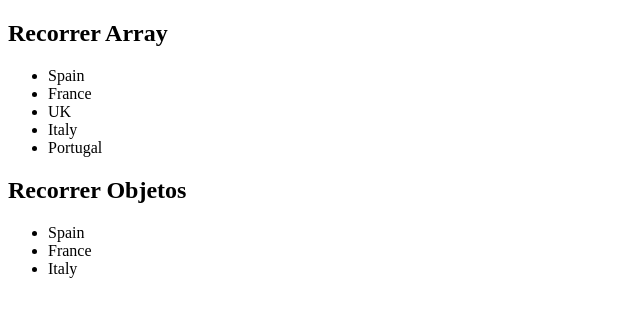
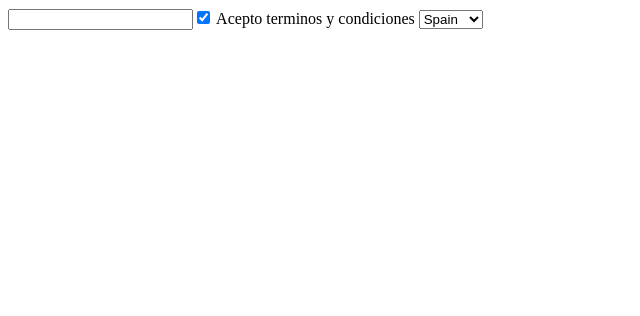
Before and after one commit to DatBrian/primer_proyecto, a Vue app: page / in a window 1280 px wide. Shown: the top 316 px of the page, without its empty margins (0-640 px from the left). Built offline with nearby package versions, Linux system fonts and the light colour scheme.

Commit message:
feat: :sparkles: Nuevos Ejemplos
Se añadieron nuevos componentes como ejemplos para mostrar nuevas directivas y metodos de vue

```diff
--- a/src/App.vue
+++ b/src/App.vue
@@ -1,10 +1,10 @@
 <template>
-  <ExampleFor />
+  <ModelForm />
 </template>
 
 <script lang="ts" setup>
 
-import ExampleFor from "./components/ExampleFor.vue";
+import ModelForm from "./components/ModelForm.vue";
 
 </script>
 
--- /dev/null
+++ b/src/components/ModelForm.vue
@@ -0,0 +1,23 @@
+<template>
+    <form>
+        <input type="text" v-model="inputText">
+        <input type="checkbox" v-model="agree"> Acepto terminos y condiciones
+        <select v-model="country">
+            <option value="Spain">Spain</option>
+            <option value="UK">UK</option>
+            <option value="France">France</option>
+        </select>
+    </form>
+    <h3>{{ inputText }}</h3>
+</template>
+
+<script lang="ts" setup>
+import { Ref, ref } from 'vue';
+
+let inputText: Ref<string> = ref('  ');
+let agree: Ref = ref(true);
+let country: Ref<string> = ref('Spain');
+
+</script>
+
+<style scoped></style>
```
Also changed, not shown: src/components/ClassBind.vue (added, +15 -0 lines).
